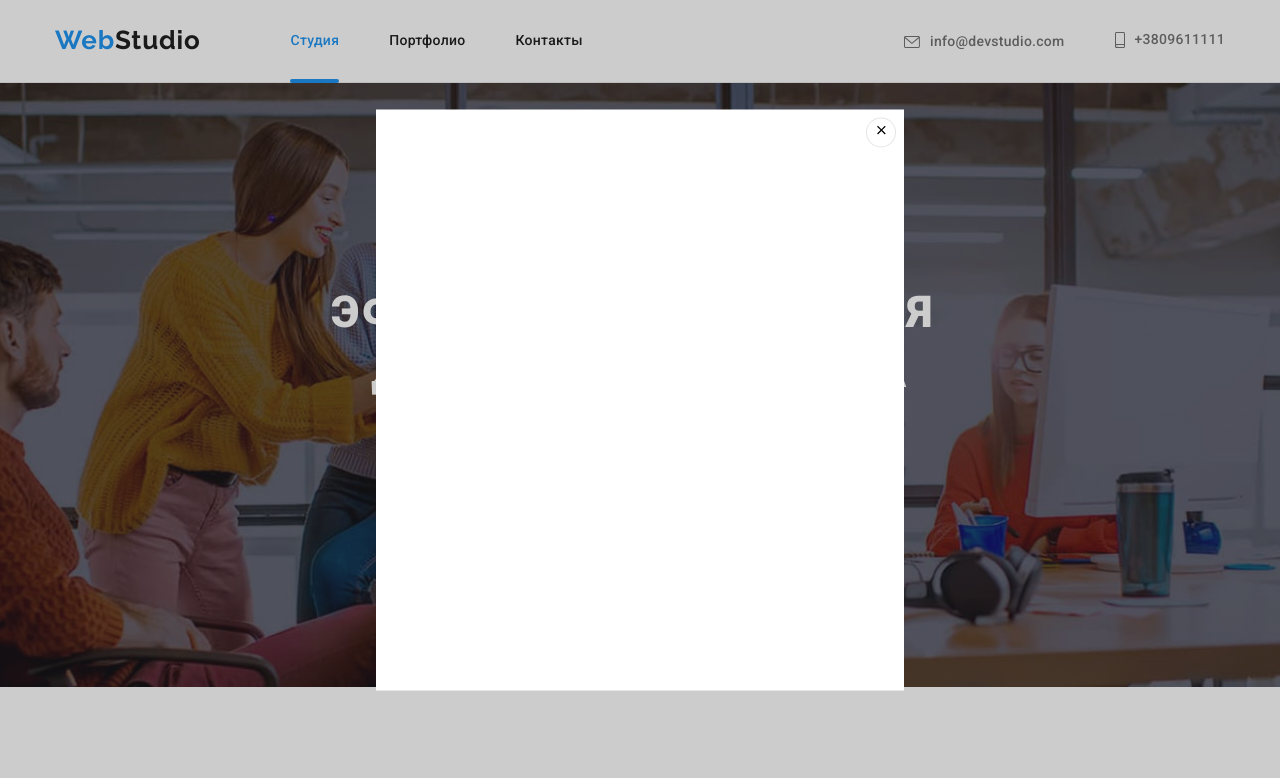
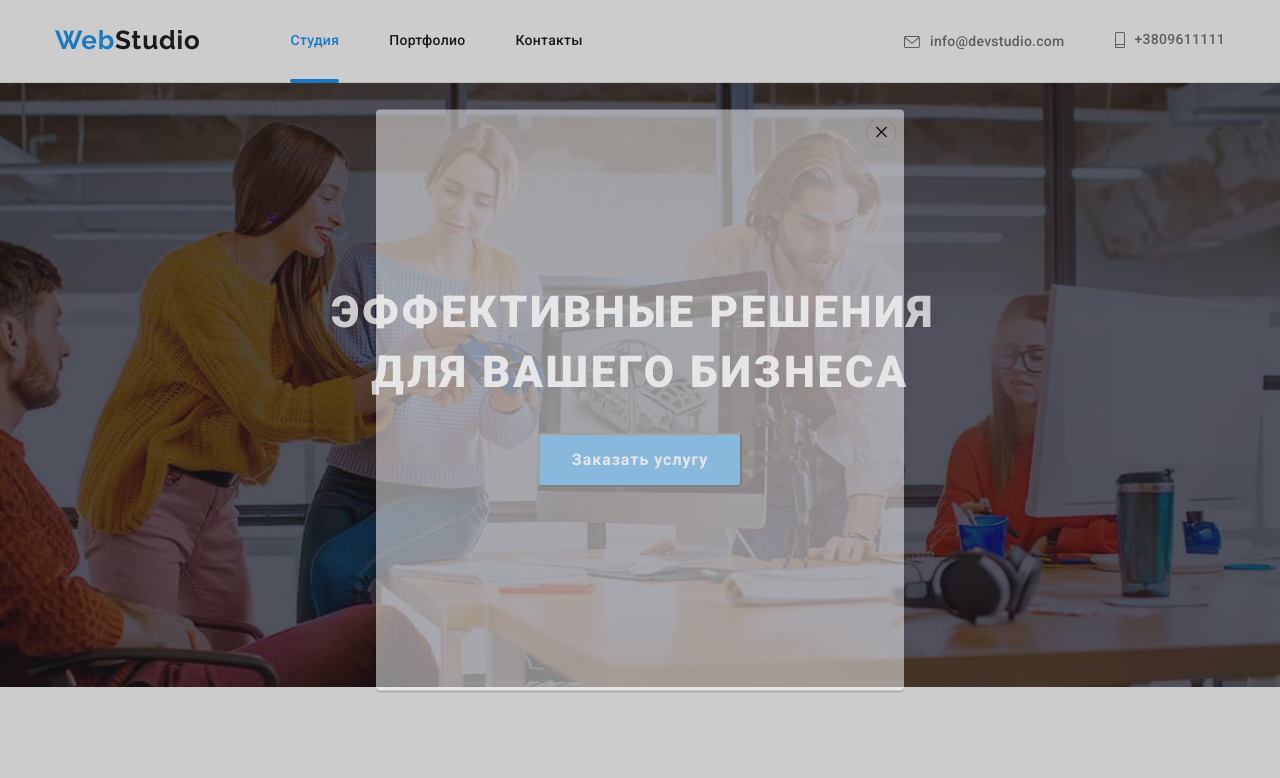
Before and after one commit to Atyoma/goit-markup-hw-05, a plain HTML site: page index.html in a window 1280 px wide. Both pictures are taken after a click on the button "Заказать услугу". Shown: the top 778 px of the page. Drawn offline with nearby package versions, Linux system fonts and the light colour scheme.

Commit message:
добавляет переходы

```diff
--- a/css/styles.css
+++ b/css/styles.css
@@ -62,6 +62,9 @@ img {
   line-height: 1.19;
   letter-spacing: 0.03em;
   color: #2196f3;
+  transition-property: color;
+  transition-duration: 250ms;
+  transition-timing-function: cubic-bezier(0.4, 0, 0.2, 1);
 }
 .logo-blu:hover,
 .logo-blu:focus {
@@ -74,6 +77,9 @@ img {
   line-height: 1.19;
   letter-spacing: 0.03em;
   color: #212121;
+  transition-property: color;
+  transition-duration: 250ms;
+  transition-timing-function: cubic-bezier(0.4, 0, 0.2, 1);
 }
 .logo-black:hover,
 .logo-black:focus {
@@ -87,6 +93,9 @@ img {
   line-height: 1.14;
   letter-spacing: 0.02em;
   color: #212121;
+  transition-property: color;
+  transition-duration: 250ms;
+  transition-timing-function: cubic-bezier(0.4, 0, 0.2, 1);
 }
 .header-link:hover,
 .header-link:focus {
@@ -125,6 +134,9 @@ img {
   line-height: 1.14;
   letter-spacing: 0.02em;
   color: #757575;
+  transition-property: color;
+  transition-duration: 250ms;
+  transition-timing-function: cubic-bezier(0.4, 0, 0.2, 1);
 }
 
 .header-mail:hover,
@@ -240,6 +252,9 @@ img {
   border-radius: 4px;
   padding: 10px 32px;
   min-width: 200px;
+  transition-property: color;
+  transition-duration: 250ms;
+  transition-timing-function: cubic-bezier(0.4, 0, 0.2, 1);
 }
 
 .button:hover,
@@ -257,8 +272,10 @@ img {
   width: 1600px;
   height: 1024px;
   background-color: rgba(0, 0, 0, 0.2);
+  z-index: 2;
 }
 .backdrop.is-hidden {
+  visibility: hidden;
   opacity: 0;
   pointer-events: none;
 }
@@ -270,13 +287,22 @@ img {
   width: 528px;
   height: 581px;
   margin: auto;
-
   background-color: #ffffff;
+  border: 1px solid rgba(0, 0, 0, 0, 1);
+  border-radius: 4px;
+  box-shadow: 0px 1px 3px rgba(0, 0, 0, 0.12), 0px 1px 1px rgba(0, 0, 0, 0.14),
+    0px 2px 1px rgba(0, 0, 0, 0.2);
+  scale: (0.75);
+  transition-property: scale (1.25);
+  transition-duration: 250ms;
+  opacity: 0.5;
 }
 .btn-close {
-  display: block;
+  display: flex;
   width: 30px;
   height: 30px;
+  justify-content: center;
+  align-items: center;
   margin-top: 8px;
   margin-right: 8px;
   margin-bottom: 543px;
@@ -285,6 +311,11 @@ img {
   background-color: #ffffff;
   border: 1px solid rgba(0, 0, 0, 0.1);
   border-radius: 50%;
+  cursor: pointer;
+  text-align: center;
+}
+.close-window {
+  fill: rgba(0, 0, 0, 1);
 }
 /*--------------------section best------------------------*/
 .section {
@@ -723,6 +754,14 @@ img {
   transition-duration: 250ms;
   transition-timing-function: cubic-bezier(0.4, 0, 0.2, 1);
 }
+
+.pics:focus .relative::before {
+  opacity: 1;
+  transform: translatey(0);
+  transition-duration: 250ms;
+  transition-timing-function: cubic-bezier(0.4, 0, 0.2, 1);
+}
+
 .prgf {
   position: absolute;
   display: flex;
@@ -753,3 +792,9 @@ img {
   transform: translatey(0);
   transition: transform 250ms cubic-bezier(0.4, 0, 0.2, 1);
 }
+
+.pics:focus .prgf {
+  opacity: 1;
+  transform: translatey(0);
+  transition: transform 250ms cubic-bezier(0.4, 0, 0.2, 1);
+}
--- a/index.html
+++ b/index.html
@@ -60,7 +60,7 @@
         <div class="backdrop is-hidden" data-modal>
             <div class="modal">
                 <button class="btn-close" type="button" data-modal-close>
-                    <svg class="close-window" width="14" height="14">
+                    <svg class="close-window" width="18" height="18">
                         <use href="./images/icons.svg#close-window"></use>
                     </svg>
                 </button>
```
